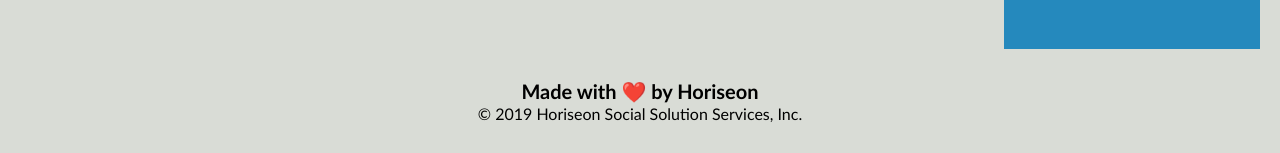
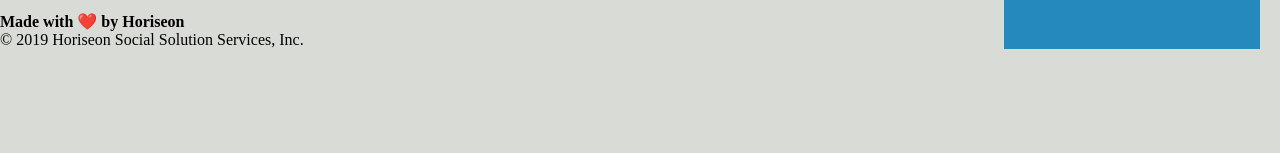
Before and after one commit to yvonnesarah/Code-Refactor, a plain HTML site: page starter/index.html in a window 1280 px wide. Shown: the part 1927-2080 px from the top of the page. After the commit the page ends 1976 px from the top, so only its background shows below. Drawn offline with Linux system fonts and the light colour scheme.

Commit message:
updated index.html - footer

```diff
--- a/starter/index.html
+++ b/starter/index.html
@@ -110,12 +110,14 @@
        </section>
         <!--Changed '/div' to '/section'-->
    </section>
-    <div class="footer">
-        <h2>Made with ❤️️ by Horiseon</h2>
-        <p>
-            &copy; 2019 Horiseon Social Solution Services, Inc.
-        </p>
-    </div>
+    <!--Changed 'div footer' to 'footer' to define this is footer of the web page-->
+    <footer>
+        <!--Replace 'h2' to 'h4', to keep the h hierarchy in chronological order-->
+       <h4>Made with ❤️️ by Horiseon</h4>
+       <p>
+           &copy; 2019 Horiseon Social Solution Services, Inc.
+       </p>
+        <!--Changed '/div' to '/footer'-->
+   </footer>
 </body>
-
 </html>
```
